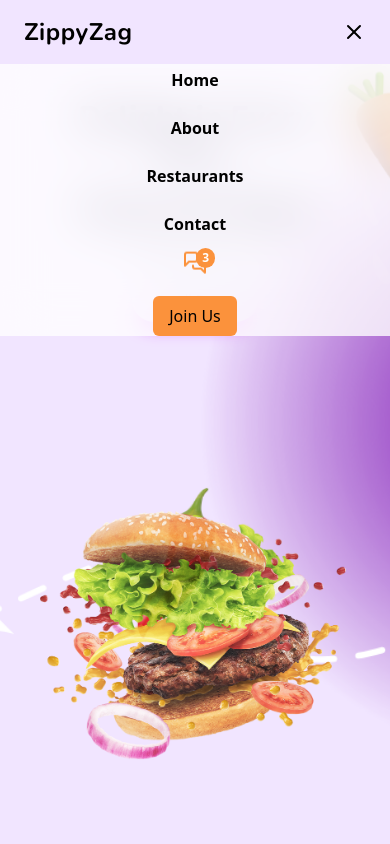
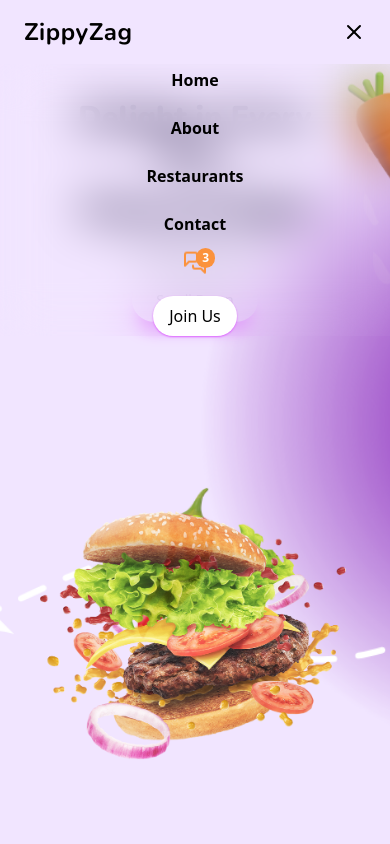
Before and after one commit to javidShabin/zippy-zag-main-project-frontend, a React (Vite) app: page / in a window 390 px wide. Both pictures are taken after a click on the button "Toggle Menu". Shown: the top 844 px of the page. Built offline with nearby package versions, Linux system fonts and the light colour scheme; no server answers; a web font is replaced by a local one.

Commit message:
Create the resatuarant page and fetch the data form database and set the route for restauarant

```diff
--- a/src/components/Header.jsx
+++ b/src/components/Header.jsx
@@ -41,14 +41,14 @@ const Header = () => {
         <nav
           className={`${
             isMenuOpen ? "block" : "hidden"
-          } absolute top-16 left-0 w-full bg-[#ffffffc7] backdrop-blur-xl text-black md:static md:block md:w-auto md:bg-transparent md:backdrop-blur-none`}
+          } absolute top-16 left-0 w-full backdrop-blur-xl text-black md:static md:block md:w-auto md:bg-transparent md:backdrop-blur-none`}
           aria-label="Main Navigation"
         >
           <ul className="flex flex-col items-center space-y-4 md:flex-row md:space-y-0 md:space-x-6">
             <Link to={"/"}>
               <li
                 onClick={toggleMenu}
-                className="block font-semibold py-1 px-3 rounded-full relative overflow-hidden group"
+                className="block font-semibold py-1 px-3 relative overflow-hidden group"
               >
                 Home
                 <span className="absolute bottom-0 left-0 w-full h-[3px] bg-[#dd63ff] transform scale-x-0 transition-transform duration-300 group-hover:scale-x-100"></span>
@@ -57,21 +57,21 @@ const Header = () => {
             <Link to={"/about"}>
               <li
                 onClick={toggleMenu}
-                className="block font-semibold py-1 px-3 rounded-full relative overflow-hidden group"
+                className="block font-semibold py-1 px-3 relative overflow-hidden group"
               >
                 About
                 <span className="absolute bottom-0 left-0 w-full h-[3px] bg-[#dd63ff] transform scale-x-0 transition-transform duration-300 group-hover:scale-x-100"></span>
               </li>
             </Link>
-            <li onClick={toggleMenu} className="relative overflow-hidden group">
-              <a
-                href="#"
-                className="block font-semibold py-1 px-3 rounded-full"
+            <Link to={"/restaurant"}>
+              <li
+                onClick={toggleMenu}
+                className="block font-semibold py-1 px-3 relative overflow-hidden group"
               >
                 Restaurants
                 <span className="absolute bottom-0 left-0 w-full h-[3px] bg-[#dd63ff] transform scale-x-0 transition-transform duration-300 group-hover:scale-x-100"></span>
-              </a>
-            </li>
+              </li>
+            </Link>
             <li onClick={toggleMenu} className="relative overflow-hidden group">
               <a
                 href="#"
@@ -90,11 +90,11 @@ const Header = () => {
                 </span>
               </div>
               <a
-                href="#"
-                className="bg-orange-400 text-black py-2 px-4 rounded-md font-medium transition duration-300 hover:bg-[#dd63ff] hover:text-white"
-              >
-                Join Us
-              </a>
+            href="#"
+            className="bg-white text-black py-2 px-4 shadow-sm shadow-[#dd63ff] hover:shadow-lg hover:shadow-[#dd63ffd2] rounded-full font-medium transition duration-200"
+          >
+            Join Us
+          </a>
             </li>
           </ul>
         </nav>
--- a/src/pages/Restaurant.jsx
+++ b/src/pages/Restaurant.jsx
@@ -1,11 +1,60 @@
-import React from 'react'
+import React, { useEffect, useState } from "react";
+import { axiosInstants } from "../config/axiosInstents";
 
 const Restaurant = () => {
+  const [restData, setRestData] = useState([]);
+
+  const getRestaurants = async () => {
+    try {
+      const response = await axiosInstants({
+        method: "GET",
+        url: "/restaurant/all-restaurants",
+      });
+      console.log(response.data.restaurants);
+      setRestData(response.data.restaurants);
+    } catch (error) {
+      console.log(error);
+    }
+  };
+
+  useEffect(() => {
+    getRestaurants();
+  }, []);
+
   return (
-    <main>
+    <main className="bg-gray-100 p-6 min-h-screen mt-16">
+      <h1 className="text-3xl font-extrabold text-center text-gray-800 mb-8">
+        Restaurants
+      </h1>
+      <div className="grid grid-cols-1 sm:grid-cols-2 md:grid-cols-3 lg:grid-cols-4 gap-6">
+        {restData.length > 0 ? (
+          restData.map((restaurant) => (
+            <div
+              className="relative w-full h-[250px] rounded-lg shadow-lg overflow-hidden bg-gray-200"
+              style={{
+                backgroundImage: `url(${restaurant.image})`,
+                backgroundSize: "cover",
+                backgroundPosition: "center",
+              }}
+              key={restaurant._id}
+            >
+              {/* Overlay */}
+              <div className="absolute inset-0 bg-black bg-opacity-40"></div>
 
+              {/* Content */}
+              <div className="relative z-10 p-4 flex flex-col justify-end h-full text-white">
+                <h2 className="text-lg font-semibold">{restaurant.name}</h2>
+                <p className="text-sm">{restaurant.location}</p>
+                <p className="text-xs mt-2">{restaurant.description}</p>
+              </div>
+            </div>
+          ))
+        ) : (
+          <p className="text-center text-gray-700">Loading...</p>
+        )}
+      </div>
     </main>
-  )
-}
+  );
+};
 
-export default Restaurant
+export default Restaurant;
--- a/src/router/routes.jsx
+++ b/src/router/routes.jsx
@@ -2,6 +2,7 @@ import { createBrowserRouter } from "react-router-dom";
 import UserLayout from "../layout/UserLayout";
 import Home from "../pages/Home";
 import About from "../pages/About";
+import Restaurant from "../pages/Restaurant";
 
 
 export const router = createBrowserRouter([
@@ -17,6 +18,10 @@ export const router = createBrowserRouter([
       {
         path: "/about",
         element: <About/>
+      },
+      {
+        path: "/restaurant",
+        element: <Restaurant/>
       }
     ]
   },
```
